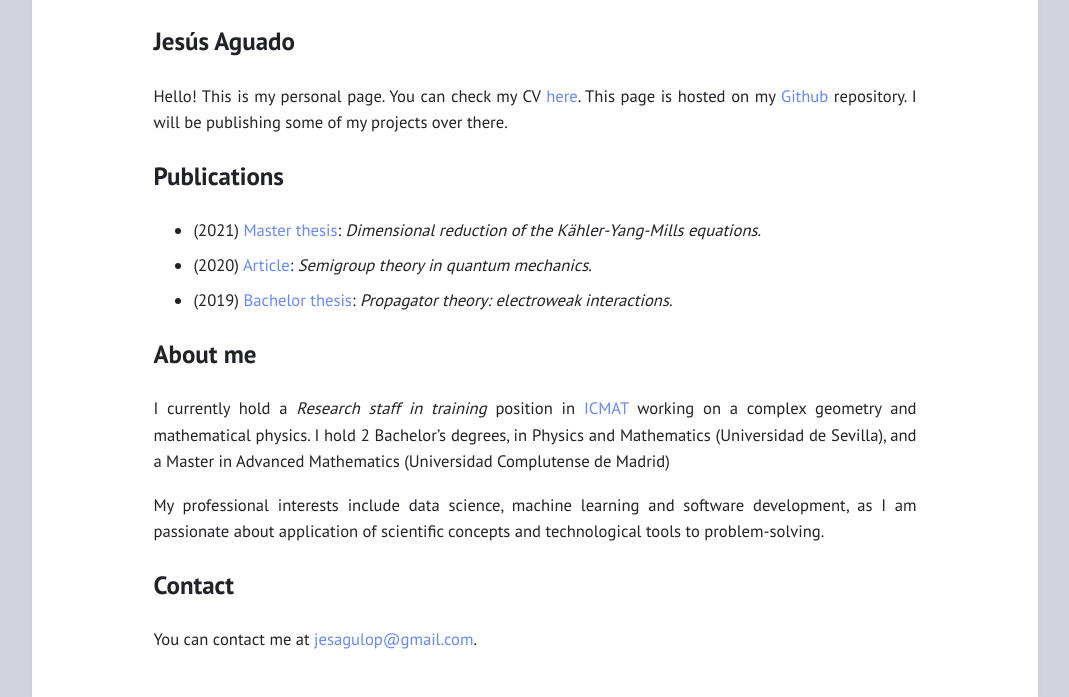
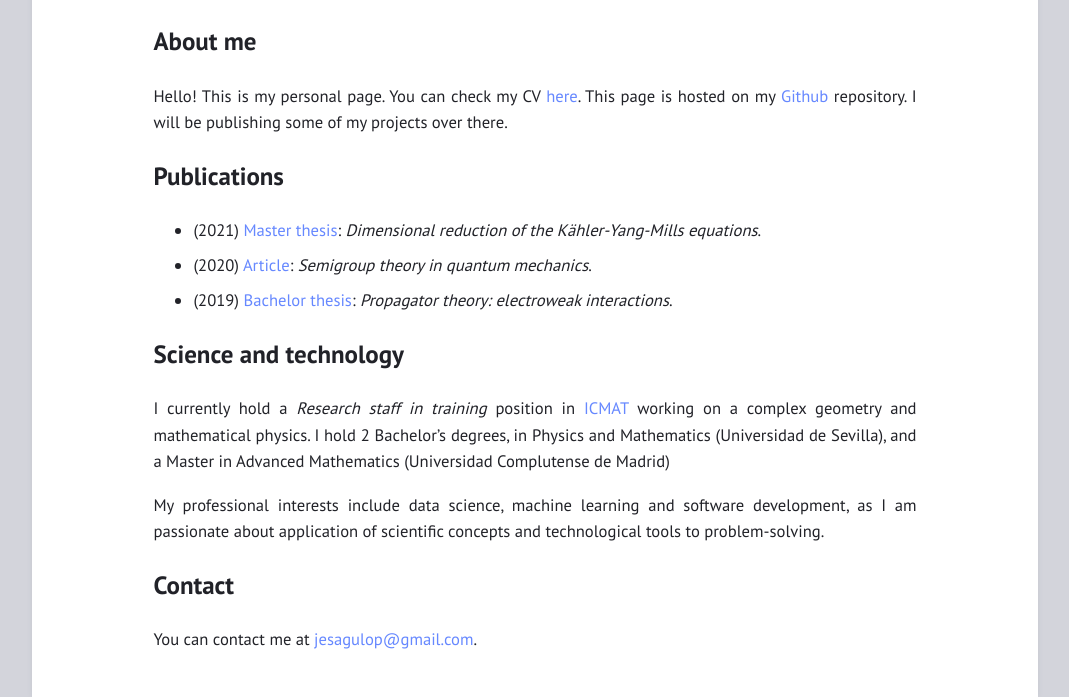
Before and after one commit to jesusaguado/jesusaguado.github.io, a plain HTML site: page index.html in a window 1280 px wide. Shown: the part 165-862 px from the top of the page, without its empty margins (105-1174 px from the left). Drawn offline with Linux system fonts and the light colour scheme.

Commit message:
updated new post

```diff
--- a/index.html
+++ b/index.html
@@ -27,21 +27,21 @@
   <header><h1>Posts</h1></header>
   <ul class="archive">
   </ul>
-  <h1 id="jesús-aguado">Jesús Aguado</h1>
+  <h1 id="about-me">About me</h1>
 <p>Hello! This is my personal page.  You can check my CV
 <a href="docs/curriculum.pdf">here</a>.  This page is hosted on my <a href="https://github.com/jesusaguado">
 Github</a> repository.  I will be publishing some
 of my projects over there.</p>
 <h2 id="publications">Publications</h2>
 <ul>
-<li>(2021) <a href="https://idus.us.es/handle/11441/89992">Master thesis</a>: <em>Dimensional
+<li>(2021) <a href="docs/kahler-yang-mills.pdf">Master thesis</a>: <em>Dimensional
 reduction of the Kähler-Yang-Mills equations</em>.</li>
 <li>(2020) <a href="https://temat.es/monograficos/article/view/vol1-p17">Article</a>:
 <em>Semigroup theory in quantum mechanics</em>.</li>
 <li>(2019) <a href="https://idus.us.es/handle/11441/89992">Bachelor thesis</a>: <em>Propagator
 theory: electroweak interactions</em>.</li>
 </ul>
-<h2 id="about-me">About me</h2>
+<h2 id="science-and-technology">Science and technology</h2>
 <p>I currently hold a <em>Research staff in training</em> position in
 <a href="https://www.icmat.es/">ICMAT</a> working on a complex geometry and mathematical
 physics. I hold 2 Bachelor&rsquo;s degrees, in Physics and Mathematics (Universidad
```
